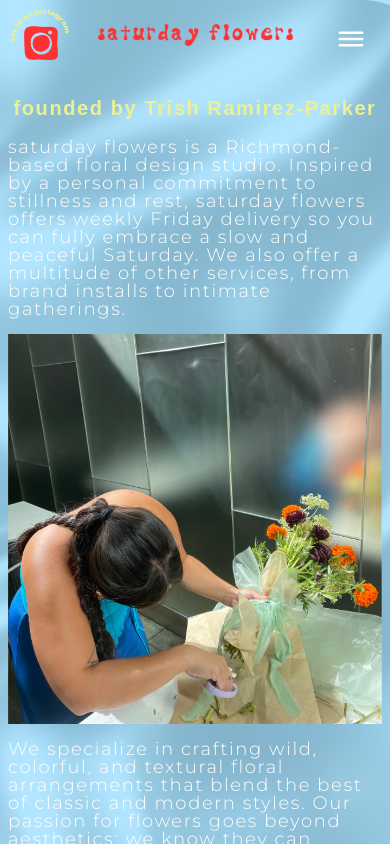
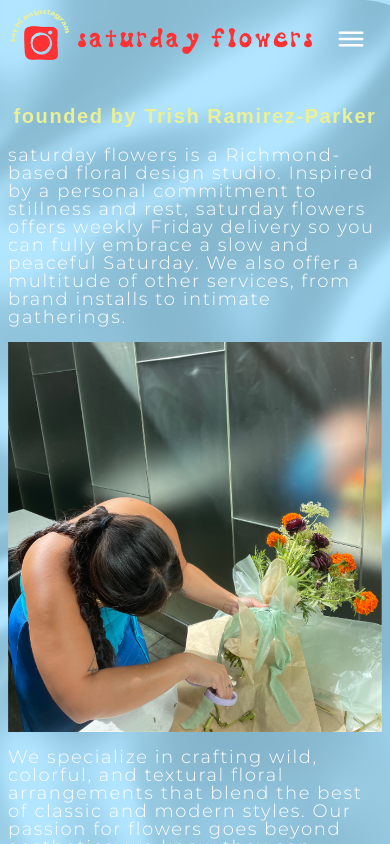
Before and after one commit to samuelaparker/flowergoods-studio, a Next.js app: page /about in a window 390 px wide. Shown: the top 844 px of the page. Built offline with nearby package versions, Linux system fonts and the light colour scheme; a web font is replaced by a local one.

Commit message:
remove max with from logo images

```diff
--- a/app/components/Logo.tsx
+++ b/app/components/Logo.tsx
@@ -38,7 +38,6 @@ const Logo: React.FC = () => {
                 src={saturdayFlowersDarkBlue}
                 alt="First Image"
                 style={{
-                  maxWidth: "488px",
                   width: "100%",
                   height: "auto",
                 }}
@@ -50,7 +49,6 @@ const Logo: React.FC = () => {
                 src={saturdayFlowersYellow}
                 alt="Second Image"
                 style={{
-                  maxWidth: "488px",
                   width: "100%",
                   height: "auto",
                 }}
@@ -66,7 +64,6 @@ const Logo: React.FC = () => {
                 src={saturdayFlowersRed}
                 alt="First Image"
                 style={{
-                  maxWidth: "488px",
                   width: "100%",
                   height: "auto",
                 }}
@@ -78,7 +75,6 @@ const Logo: React.FC = () => {
                 src={saturdayFlowersYellow}
                 alt="Second Image"
                 style={{
-                  maxWidth: "488px",
                   width: "100%",
                   height: "auto",
                 }}
@@ -93,7 +89,6 @@ const Logo: React.FC = () => {
                 src={saturdayFlowersBlue}
                 alt="First Image"
                 style={{
-                  maxWidth: "488px",
                   width: "100%",
                   height: "auto",
                 }}
@@ -105,7 +100,6 @@ const Logo: React.FC = () => {
                 src={saturdayFlowersYellow}
                 alt="Second Image"
                 style={{
-                  maxWidth: "488px",
                   width: "100%",
                   height: "auto",
                 }}
--- a/app/components/Nav.tsx
+++ b/app/components/Nav.tsx
@@ -110,8 +110,8 @@ const SidebarNav: React.FC<Props> = () => {
             follow us on ig
           </div>
         </div>
-        <div className="w-full md:mt-0 mt-2">
-          <div className="relative group w-1/2 m-auto">
+        <div className="w-full md:mt-6 mt-3">
+          <div className="relative group w-[60%] sm:w-1/2 m-auto ">
             <Logo />
           </div>
         </div>
```
